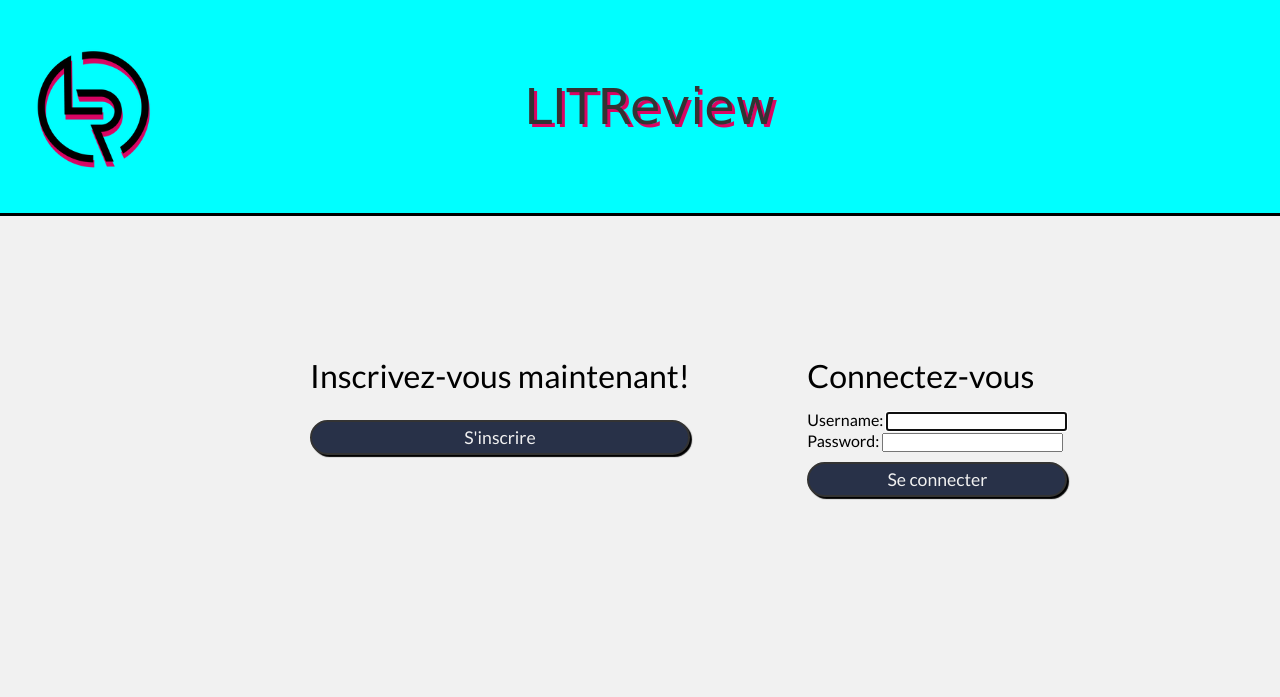
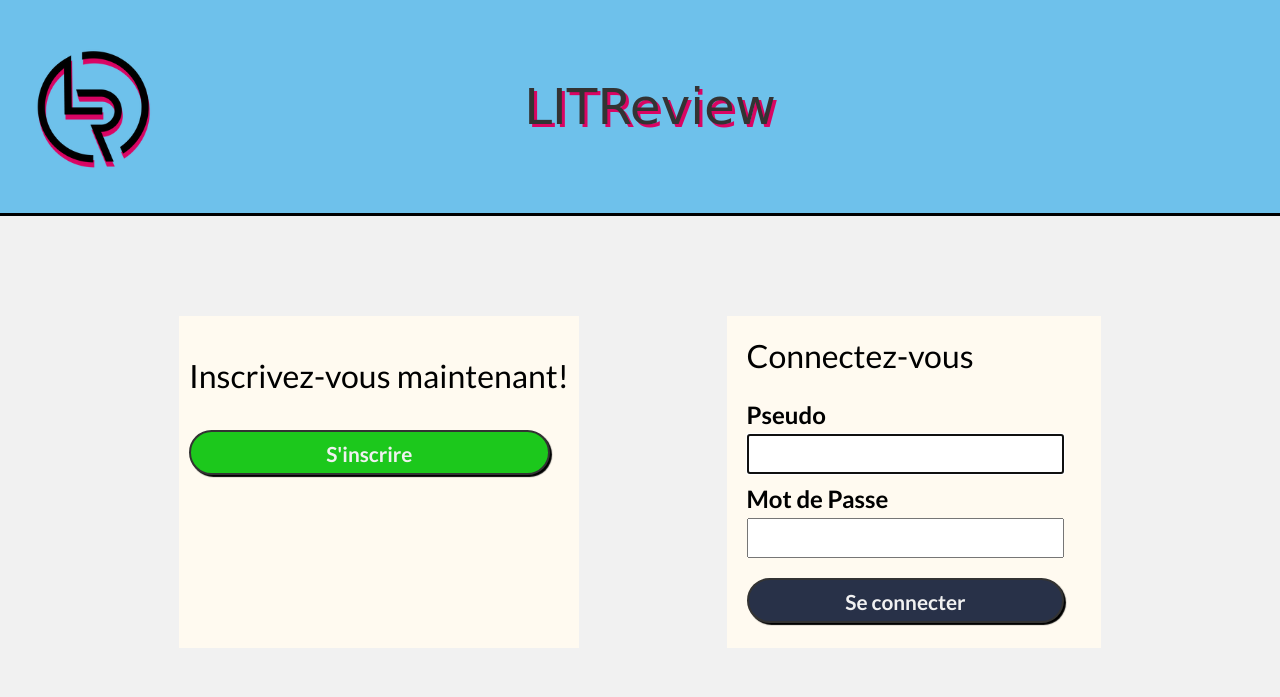
Before and after one commit to Deadjuju/P9_OC, a Django app: page / in a window 1280 px wide. Shown: the top 697 px of the page. Run offline with Django 4.2, Linux system fonts and the light colour scheme; some libraries are stand-ins or nearby versions; some web fonts are replaced.

Commit message:
Front Login Page

```diff
--- a/src/authentication/templates/authentication/login.html
+++ b/src/authentication/templates/authentication/login.html
@@ -19,7 +19,10 @@
             </p>
             <form action="" method="POST">
                 {% csrf_token %}
-                {{ form.as_p }}
+                <h3 class="input-name">Pseudo</h3>
+                {{ form.username }}
+                <h3>Mot de Passe</h3>
+                {{ form.password }}
                 <button class="login-btn general-btn" type="submit">Se connecter</button>
             </form>
         </div>
--- a/src/static/style.css
+++ b/src/static/style.css
@@ -25,6 +25,13 @@ a {
 
 /* ------------- General ------------- */
 
+input {
+    height: 40px;
+    font-size: 25px;
+}
+.input-name {
+    font-size: 25px;
+}
 .general-btn {
     display: block;
     text-align: center;
@@ -63,7 +70,7 @@ header {
     /* position: fixed; */
     z-index: 998;
     border-bottom: 3px black solid;
-    background-color: aqua;
+    background-color: rgb(110, 193, 235);
 }
 .logo-litreview {
     height: 70%;
@@ -120,7 +127,7 @@ nav a {
 .nav-right li:hover{
     text-decoration: underline;
     font-size: 1.3em;
-    color: #DA0463;
+    color: #da0463;
 }
 
 
@@ -137,7 +144,7 @@ nav a {
 .login {
     height: 100%;
     display: flex;
-    justify-content: space-evenly;
+    justify-content: center;
     margin: 5px;
     padding: 50px 0;
 }
@@ -145,21 +152,53 @@ nav a {
     display: flex;
     flex-direction: column;
     padding: 25px 10px;
+    margin: 0 auto;
+    min-width: 35%;
+    background-color: floralwhite;
 }
 .login-text {
     font-size: 2em;
     margin: 15px 0;
 }
 .login-btn {
-    width: 100%;
-    margin: 10px 0;
-    padding: 5px 10px;
-    font-size: 1.1em;
+    width: 95%;
+    height: 45px;
+    margin: 20px 0;
+    padding: 9px 10px;
+    font-size: 1.3em;
+    font-weight: bold;
     text-decoration: none;
     font-family: lato, arial;
 }
+.login-registration .login-btn {
+    background-color: #1cc81c;
+}
+.login-registration .login-btn:hover {
+    background-color: hsl(120, 55%, 45%);
+}
 .login-btn:active {
     color: yellowgreen;
+}
+.login-form {
+    padding: 5px 20px;
+    margin: 0 auto;
+}
+.login-form h3 {
+    margin: 10px 0 5px;
+    font-size: 1.5em;
+}
+.login-form input {
+    width: 95%;
+    height: 40px;
+    font-size: 25px;
+}
+@media (max-width: 1000px) {
+    .login-content {
+        width: 20%;
+    }
+    .login-form h3 {
+        font-size: 1.2em;
+    }
 }
 
 
--- a/src/templates/base.html
+++ b/src/templates/base.html
@@ -81,6 +81,13 @@
                             Se déconnecter</a>
                         </li>
                     {% endif %}
+                    {% if request.resolver_match.url_name == "signup" %}
+                        <li class="nav-right-link">
+                            <a href="{% url 'login' %}">
+                                Accueil
+                            </a>
+                        </li>
+                    {% endif %}
                 </ul>
             </div>
         </nav>
```
